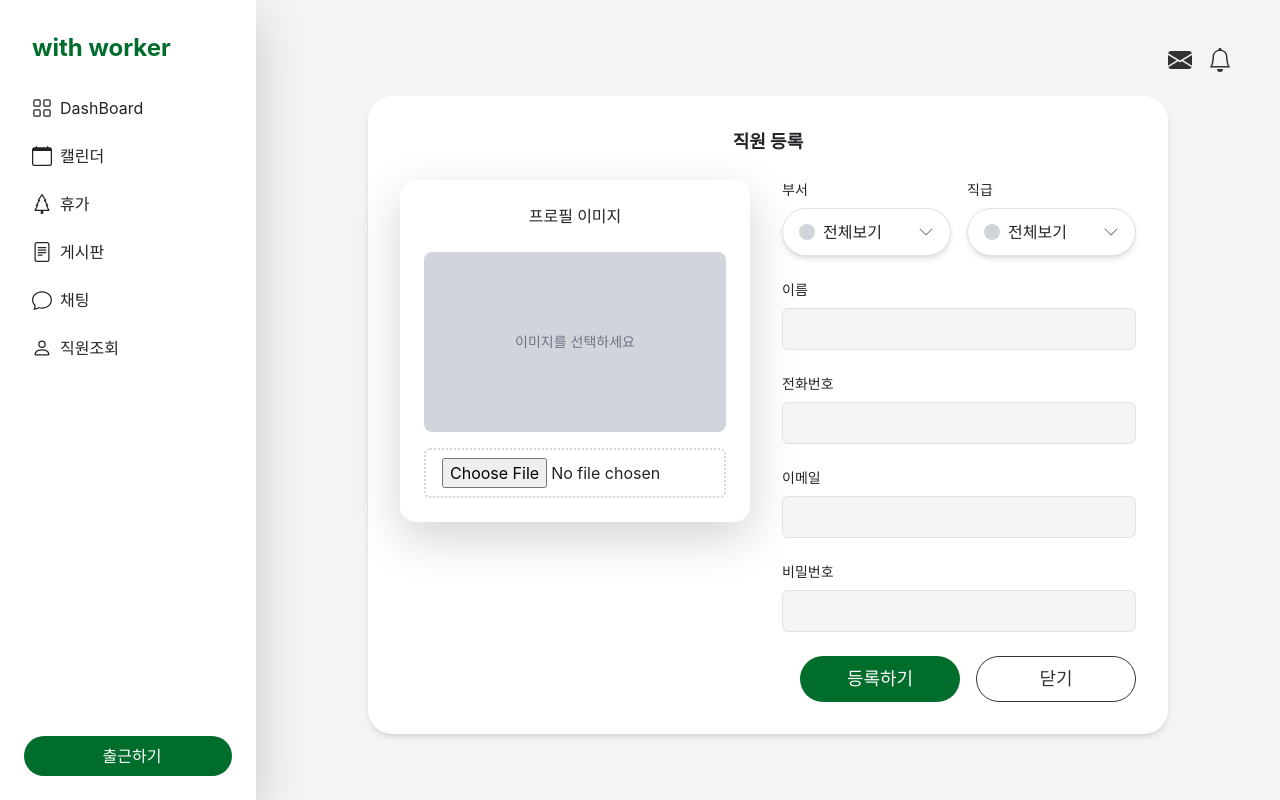
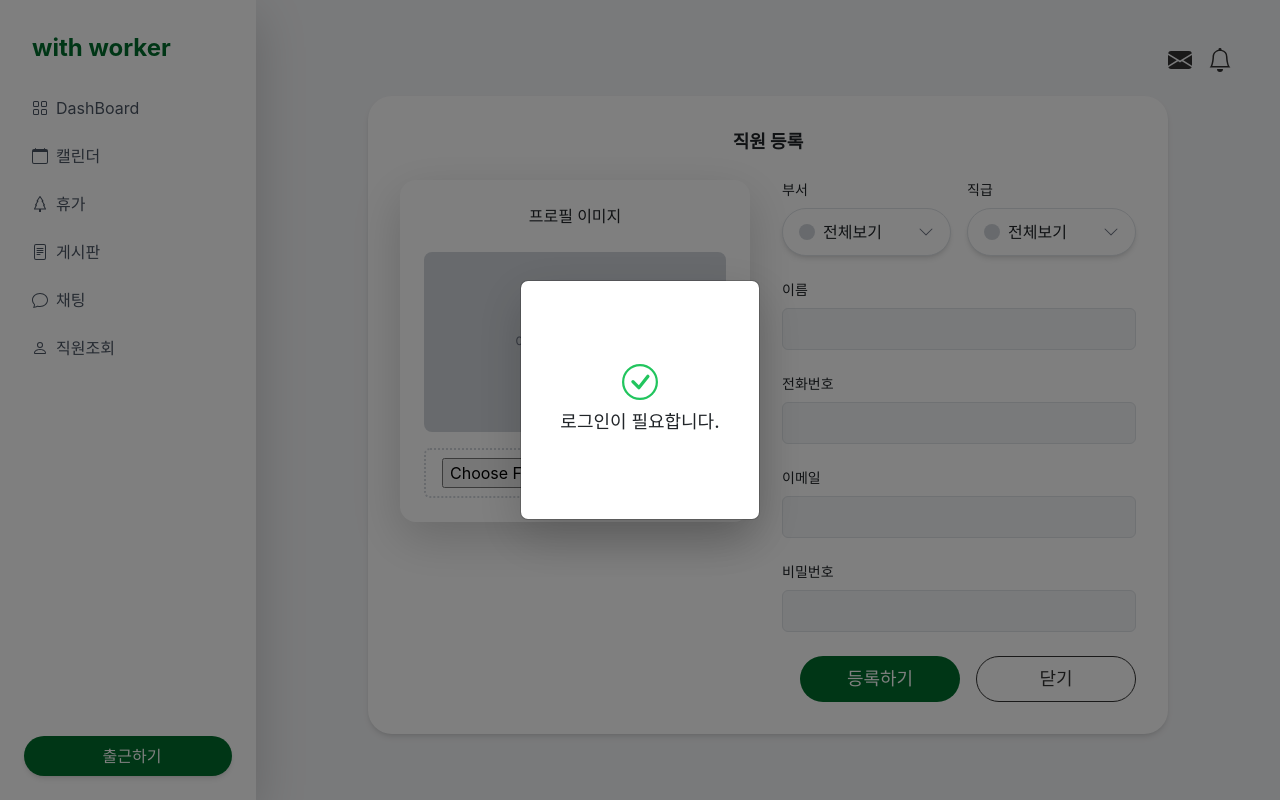
Before and after one commit to WithWorker/erp-react, a React (Vite) app: page /join in a window 1280 px wide. Both pictures are taken after a click on the button "출근하기". Built offline with nearby package versions, Linux system fonts and the light colour scheme.

Commit message:
refactory

```diff
--- a/src/components/employees/AdminModal.jsx
+++ b/src/components/employees/AdminModal.jsx
@@ -1,7 +1,7 @@
 import { useState } from "react";
 import { X } from "react-bootstrap-icons";
 
-const AdminModal = ({ onClose, onEditConfirm, onAddEmployee, employeeId, fetchEmployees }) => {
+const AdminModal = ({ onClose, onEditConfirm, employeeId, fetchEmployees }) => {
 const [loading, setLoading] = useState(false);
 const [error, setError] = useState(null);
 
@@ -70,12 +70,6 @@ return (
         <div className="flex flex-col mt-3 gap-2">
             <button
             className="px-14 py-2 border-2 border-[#006D2C] text-[#006D2C] rounded-lg"
-            onClick={onAddEmployee}
-            >
-            직원 등록
-            </button>
-            <button
-            className="px-14 py-2 border-2 border-[#006D2C] text-[#006D2C] rounded-lg"
             onClick={onEditConfirm}
             >
             직원 수정
--- a/src/components/employees/EmployeeListPage.jsx
+++ b/src/components/employees/EmployeeListPage.jsx
@@ -200,7 +200,6 @@ const EmployeeListPage = () => {
       <AdminModal
         onClose={handleModalClose}
         onEditConfirm={handleEditConfirm}
-        onAddEmployee={() => navigate('/join')}
         employeeId={selectedEmployeeId}
         fetchEmployees={fetchEmployees}
       />
--- a/src/components/include/Sidebar.jsx
+++ b/src/components/include/Sidebar.jsx
@@ -1,12 +1,19 @@
 import { useState, useEffect } from "react";
 import { BsGrid, BsCalendar, BsTree, BsFileText, BsChat, BsPerson } from "react-icons/bs";
 import { useNavigate } from "react-router-dom";
+import { Modal } from "react-bootstrap";
+import { CheckCircle } from "react-bootstrap-icons";
+import "bootstrap/dist/css/bootstrap.min.css";
 
 const Sidebar = () => {
   const navigate = useNavigate();
   const [isWorking, setIsWorking] = useState(false);
-  const [clockMessage, setClockMessage] = useState("");
   const [empId, setEmpId] = useState(null);
+  const [showModal, setShowModal] = useState(false);
+  const [modalMessage, setModalMessage] = useState("");
+
+  // 관리자 역할 확인
+  const isAdmin = localStorage.getItem("role") === "ADMIN";
 
   useEffect(() => {
     const storedEmpId = localStorage.getItem("empId");
@@ -15,10 +22,17 @@ const Sidebar = () => {
     }
   }, []);
 
-  // 출근하기 버튼 클릭
+  // 알림 모달 표시 함수
+  const showNotificationModal = (message) => {
+    setModalMessage(message);
+    setShowModal(true);
+    setTimeout(() => setShowModal(false), 3000); // 3초 후 자동 닫힘
+  };
+
+  // 출근 요청
   const handleClockIn = async () => {
     if (!empId) {
-      alert("로그인이 필요합니다.");
+      showNotificationModal("로그인이 필요합니다.");
       return;
     }
 
@@ -33,18 +47,18 @@ const Sidebar = () => {
       if (!response.ok) throw new Error("출근 기록 실패");
 
       const message = await response.text();
-      setClockMessage(message); // 메시지 업데이트
-      setIsWorking(true); // 출근 상태로 변경
+      showNotificationModal(message);
+      setIsWorking(true);
     } catch (error) {
       console.error("출근 오류:", error);
-      alert("출근 기록에 실패했습니다.");
+      showNotificationModal("출근 기록에 실패했습니다.");
     }
   };
 
-  // 퇴근하기 버튼 클릭
+  // 퇴근 요청
   const handleClockOut = async () => {
     if (!empId) {
-      alert("로그인이 필요합니다.");
+      showNotificationModal("로그인이 필요합니다.");
       return;
     }
 
@@ -59,11 +73,11 @@ const Sidebar = () => {
       if (!response.ok) throw new Error("퇴근 기록 실패");
 
       const message = await response.text();
-      setClockMessage(message); // 메시지 업데이트
-      setIsWorking(false); // 퇴근 상태로 변경
+      showNotificationModal(message);
+      setIsWorking(false);
     } catch (error) {
       console.error("퇴근 오류:", error);
-      alert("퇴근 기록에 실패했습니다.");
+      showNotificationModal("퇴근 기록에 실패했습니다.");
     }
   };
 
@@ -75,6 +89,7 @@ const Sidebar = () => {
     { name: "게시판", icon: BsFileText, path: "/board" },
     { name: "채팅", icon: BsChat, path: "/chat" },
     { name: "직원조회", icon: BsPerson, path: "/employees" },
+    ...(isAdmin ? [{ name: "직원등록", icon: BsPerson, path: "/join" }] : []), // 관리자일 때만 "직원등록" 메뉴 추가
   ];
 
   return (
@@ -92,32 +107,48 @@ const Sidebar = () => {
             onClick={() => navigate(menu.path)}
             className="flex items-center gap-2 mb-2 hover:bg-gray-100 rounded-lg cursor-pointer p-2"
           >
-            <menu.icon className="text-xl" />
-            <span>{menu.name}</span>
+            <menu.icon
+              className={`${menu.name === "직원등록" ? "text-[#006D2C]" : "text-gray-600"}`} // "직원등록" 아이콘만 색상 변경
+            />
+            <span className={`${menu.name === "직원등록" ? "text-[#006D2C]" : "text-gray-600"}`}>
+              {menu.name}
+            </span>
           </div>
         ))}
       </nav>
 
-      {/* 출퇴근 메시지 & 버튼 */}
+      {/* 출퇴근 버튼 */}
       <div className="mt-auto flex flex-col gap-2">
-        {clockMessage && <div className="text-center py-2 text-[#006D2C]">{clockMessage}</div>}
-
         {!isWorking ? (
           <button
             onClick={handleClockIn}
-            className="flex items-center justify-center gap-2 bg-[#006D2C] text-white py-2 rounded-full"
+            className="flex items-center justify-center gap-2 bg-[#006D2C] text-white py-2 rounded-full shadow-md hover:bg-[#005024] transition"
           >
             <i className="bi bi-box-arrow-in-right"></i> 출근하기
           </button>
         ) : (
           <button
             onClick={handleClockOut}
-            className="flex items-center justify-center gap-2 border-2 border-[#006D2C] text-[#006D2C] py-2 rounded-full"
+            className="flex items-center justify-center gap-2 border-2 border-[#006D2C] text-[#006D2C] py-2 rounded-full shadow-md hover:bg-gray-100 transition"
           >
             <i className="bi bi-box-arrow-left"></i> 퇴근하기
           </button>
         )}
       </div>
+
+      {/* 알림 모달 */}
+      <Modal
+        show={showModal}
+        onHide={() => setShowModal(false)}
+        centered
+        contentClassName="w-60 h-60 flex items-center justify-center rounded-lg shadow-lg"
+        dialogClassName="d-flex justify-content-center align-items-center"
+      >
+        <Modal.Body className="flex flex-col items-center justify-center">
+          <CheckCircle className="text-green-500 text-4xl mb-2" />
+          <p className="text-lg font-medium text-center">{modalMessage}</p>
+        </Modal.Body>
+      </Modal>
     </div>
   );
 };
```
